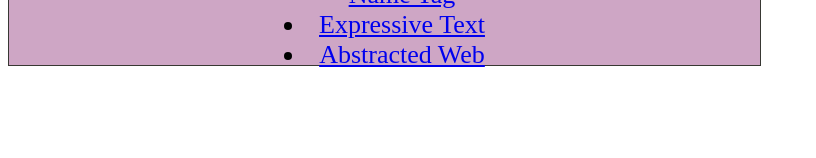
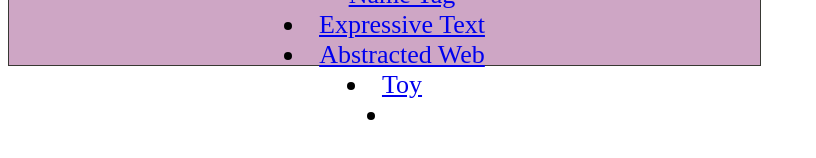
Before and after one commit to darbw698/whitleybhdarby.github.io, a plain HTML site: page index.html in a window 1280 px wide. Shown: the part 234-392 px from the top of the page, without its empty margins (0-816 px from the left). Drawn offline with Linux system fonts and the light colour scheme.

Commit message:
put new project in and added space for final project

```diff
--- a/index.html
+++ b/index.html
@@ -17,6 +17,8 @@
             <li> <a href="whitley-darby-name-tag-proj-3/index.html">Name Tag</a></li>
             <li> <a href="whitley-darby-expressive-text-proj-4/index.html">Expressive Text</a></li>
             <li> <a href="whitley-darby-abstracted-web-proj-5/index.html">Abstracted Web</a></li>
+            <li> <a href="whitley-darby-toy-proj-6/index.html">Toy</a></li>
+            <li> <a ></a></li>
 
         </ul>
 
```
